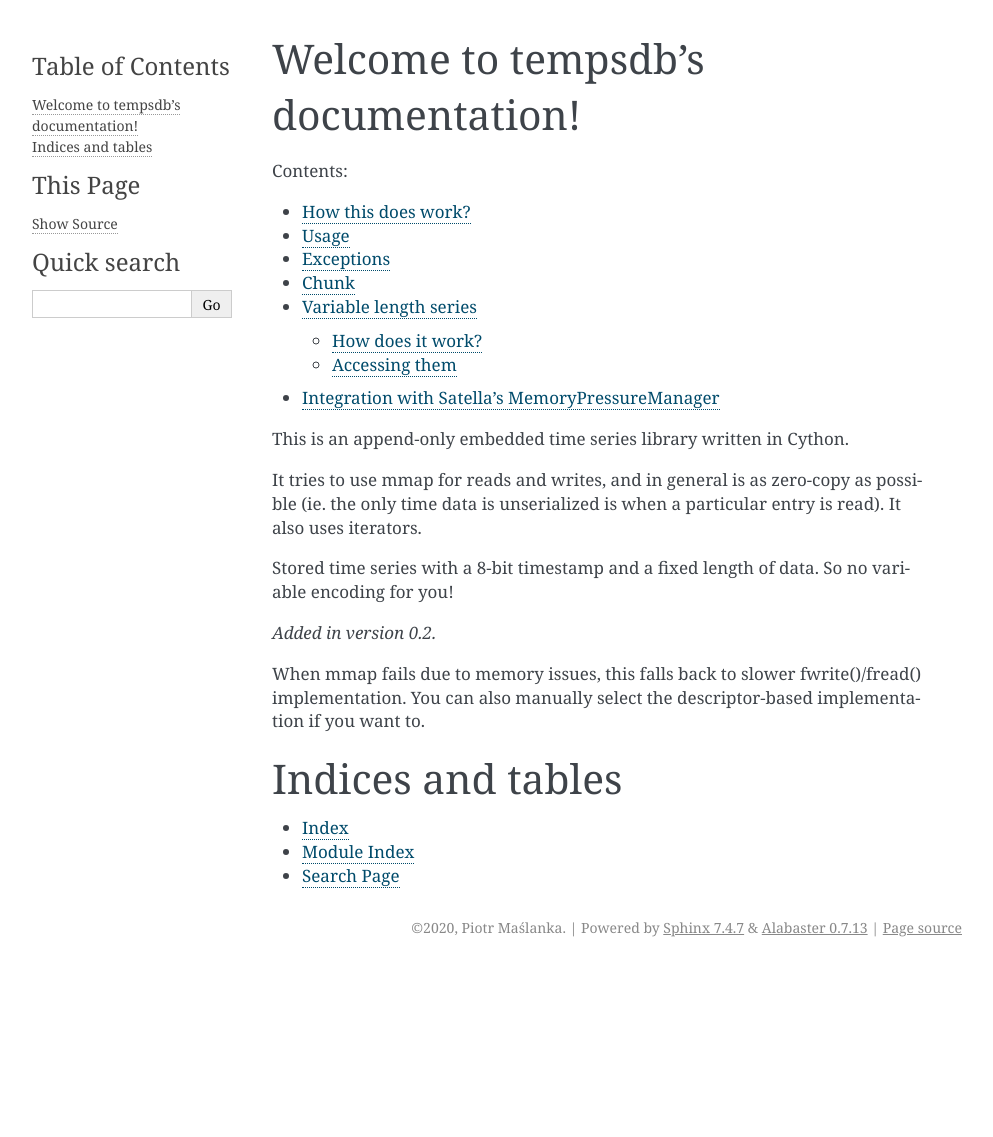
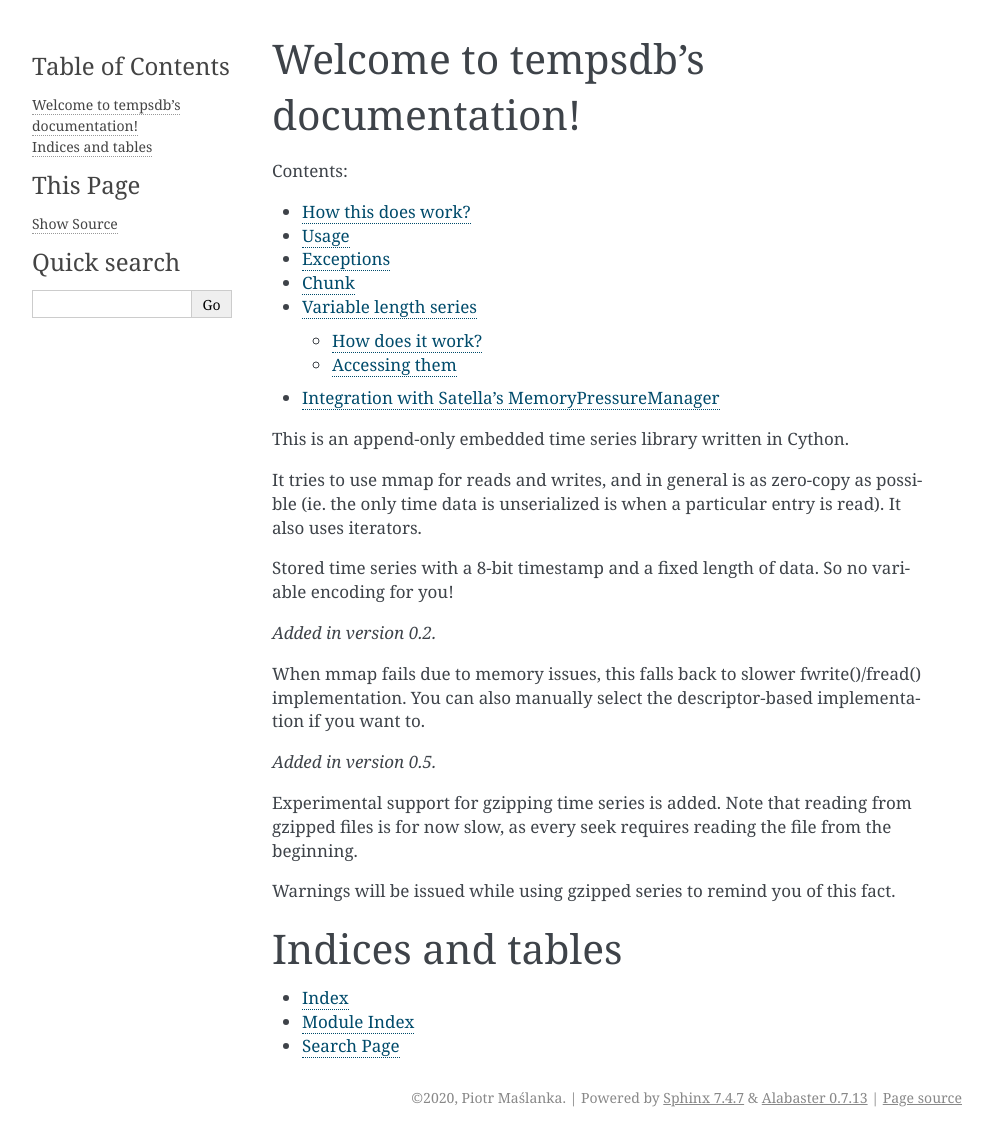
Before and after one commit to smok-serwis/tempsdb, a Sphinx documentation site: the page built from docs/index.rst, in a window 1280 px wide. Shown: the whole page, without its empty margins (148-1141 px from the left). Built offline with Sphinx 7.4.7, drawn with Linux system fonts in a browser that asks for light colours; before the commit the page ends 967 px from its top, so only the background shows below that.

Commit message:
rebased feature/gzip onto develop

```diff
--- a/docs/index.rst
+++ b/docs/index.rst
@@ -25,6 +25,13 @@ So no variable encoding for you!
 When mmap fails due to memory issues, this falls back to slower fwrite()/fread() implementation.
 You can also manually select the descriptor-based implementation if you want to.
 
+.. versionadded:: 0.5
+
+Experimental support for gzipping time series is added. Note that reading from gzipped files is for now
+slow, as every seek requires reading the file from the beginning.
+
+Warnings will be issued while using gzipped series to remind you of this fact.
+
 Indices and tables
 ==================
 
--- a/setup.py
+++ b/setup.py
@@ -2,6 +2,7 @@ import os
 import typing as tp
 
 from Cython.Build import cythonize
+from satella.distutils import monkey_patch_parallel_compilation
 from satella.files import find_files
 from distutils.core import setup
 
@@ -27,7 +28,7 @@ if 'CI' in os.environ:
 
 
 setup(name='tempsdb',
-      version='0.5.0_a1',
+      version='0.5.0a8',
       packages=['tempsdb'],
       install_requires=['satella>=2.14.21', 'ujson'],
       ext_modules=build([Multibuild('tempsdb', find_pyx('tempsdb')), ],
```
Also changed, not shown: README.md (+1 -0 lines), 7 other files.
